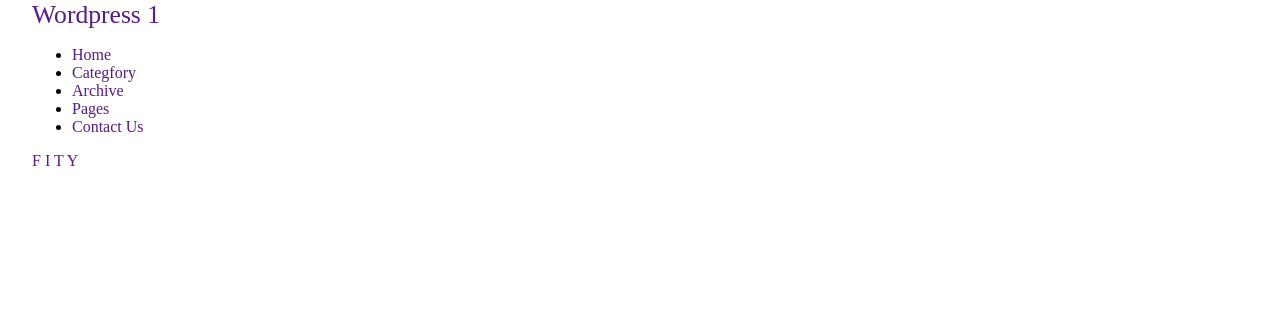
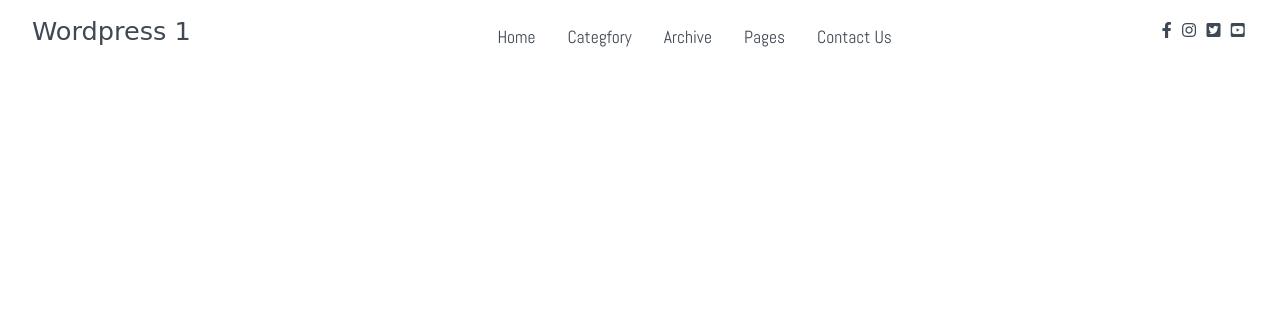
Before and after one commit to OukaMiyuki/Web_Template_1, a PHP site: page / in a window 1280 px wide. Shown: the top 319 px of the page. Run offline with PHP 8.4, Linux system fonts and the light colour scheme; some libraries are stand-ins or nearby versions; some web fonts are replaced.

Commit message:
finishing the menu tab:

```diff
--- /dev/null
+++ b/assets/CSS/fonts.css
@@ -0,0 +1,24 @@
+@font-face {
+    font-family: Abel;
+    src: url('../Fonts/Abel-Regular.ttf');
+}
+
+@font-face {
+    font-family: Anton;
+    src: url('../Fonts/Anton-Regular.ttf');
+}
+
+@font-face {
+    font-family: Josefin;
+    src: url('../Fonts/Josefin-Regular.ttf');
+}
+
+@font-face {
+    font-family: Lexend;
+    src: url('../Fonts/lexend-Regular.ttf');
+}
+
+@font-face {
+    font-family: Livvic;
+    src: url('../Fonts/Livvic-Regular.ttf');
+}
--- a/assets/CSS/style.css
+++ b/assets/CSS/style.css
@@ -1,21 +1,68 @@
+@import url('fonts.css');
 html, body {
     margin: 0%;
     box-sizing: border-box;
     overflow-x: hidden;
 }
+
+:root{
+    /* theme font family */
+    --Abel: 'Abel', cursive;
+    --Anton: 'Anton', cursive;
+    --Lexend: 'Lexend', cursive;
+    --Livvic: 'Livvic', cursive;
+
+    /* color theme */
+    --text-gray: #3f4954;
+    --text-light: #686666da;
+    --bg-color: #0f0f0f;
+    --white: #ffffff;
+    --midnight: #104f55;
+    --cloud: #a1c4cf;
+
+    /* gradient color */
+    --sky: linear-gradient(120deg, #a1c4fd 0%, #c2e9fb 100%);
+}
+
 /*  */
 /*  */
 /*  */
+/* -------------------------------------------------------------------- */
 /* Global Classes */
 
 a {
     text-decoration: none;
+    color: var(--text-gray);
+}
+
+ul {
+    list-style-type: none;
+}
+
+/* Flex row menu */
+/* Basically horizontally view the navbar */
+.flex-row {
+    display: flex;
+    flex-direction: row;
+    flex-wrap: wrap;
 }
 
 /* Global Classes */
+/* -------------------------------------------------------------------- */
 /*  */
 /*  */
 /*  */
+/* -------------------------------------------------------------------- */
+/* Media queries */
+
+/* gonna be added in the next commit */
+
+/* Media queries */
+/* -------------------------------------------------------------------- */
+/*  */
+/*  */
+/*  */
+/* -------------------------------------------------------------------- */
 /* Navbar Section */
 
 /* Nav section */
@@ -27,13 +74,61 @@ a {
     overflow: hidden;
 }
 
+.nav .nav-menu {
+    justify-content: space-between; /* this will create space between the items with the same width around them */
+
+}
+
 /* Nav brand link*/
 .nav .nav-brand a {
     font-size: 1.6rem;
     padding: 1rem 0;
+    display: block; /* will display the items inline with the block */
+    font-family: var(--Lexend);
+    font-size: 1.6rem;
+}
+
+/* Nav items (The whole ul) */
+.nav .nav-items {
+    display: flex;
+    margin: 0;
+}
+
+/* Nav link (li) */
+/* This will basically styling the space between the list items of the nav menu */
+.nav .nav-items .nav-link {
+    padding: 1.6rem 1rem; /* clockwise dirrection in case you're forget */
+    font-size: 1.1rem;
+    position: relative;
+    font-family: var(--Abel);
+    font-size: 1.1rem;
+}
+
+/* Hover menu for nav-link li */
+.nav .nav-items .nav-link:hover {
+    background-color: var(--midnight);
+}
+
+/* Hover menu for nav link a */
+.nav .nav-items .nav-link:hover a{
+    color: var(--white);
+}
+
+/* Nav social part */
+.nav .social {
+    padding: 1.4rem 0;
+}
+
+.nav .social i {
+    padding: 0 .2rem;
+}
+
+.nav .social i:hover {
+    color: var(--cloud);
 }
 
 /* Navbar End Section */
+/* -------------------------------------------------------------------- */
 /*  */
 /*  */
 /*  */
--- a/index.php
+++ b/index.php
@@ -12,6 +12,7 @@
         <meta name="description" content="description here">
         <meta name="keywords" content="keywords,here">
         <link rel="stylesheet" href="./assets/CSS/style.css" type="text/css">
+        <link rel="stylesheet" href="https://pro.fontawesome.com/releases/v5.10.0/css/all.css" integrity="sha384-AYmEC3Yw5cVb3ZcuHtOA93w35dYTsvhLPVnYs9eStHfGJvOvKxVfELGroGkvsg+p" crossorigin="anonymous"/>
     </head>
     <body>
 
@@ -42,10 +43,10 @@
                     </ul>
                 </div>
                 <div class="social text-gray">
-                    <a href="">F</a>
-                    <a href="">I</a>
-                    <a href="">T</a>
-                    <a href="">Y</a>
+                    <a href=""><i class="fab fa-facebook-f"></i></a>
+                    <a href=""><i class="fab fa-instagram"></i></a>
+                    <a href=""><i class="fab fa-twitter-square"></i></a>
+                    <a href=""><i class="fab fa-youtube-square"></i></a>
                 </div>
             </div>
         </nav>
```
Also changed, not shown: assets/Fonts/Abel-Regular.ttf (added), assets/Fonts/Anton-Regular.ttf (added), assets/Fonts/JosefinSans-Italic-VariableFont_wght.ttf (added), assets/Fonts/JosefinSans-VariableFont_wght.ttf (added), assets/Fonts/LexendDeca-Regular.ttf (added), assets/Fonts/Livvic-Regular.ttf (added).
